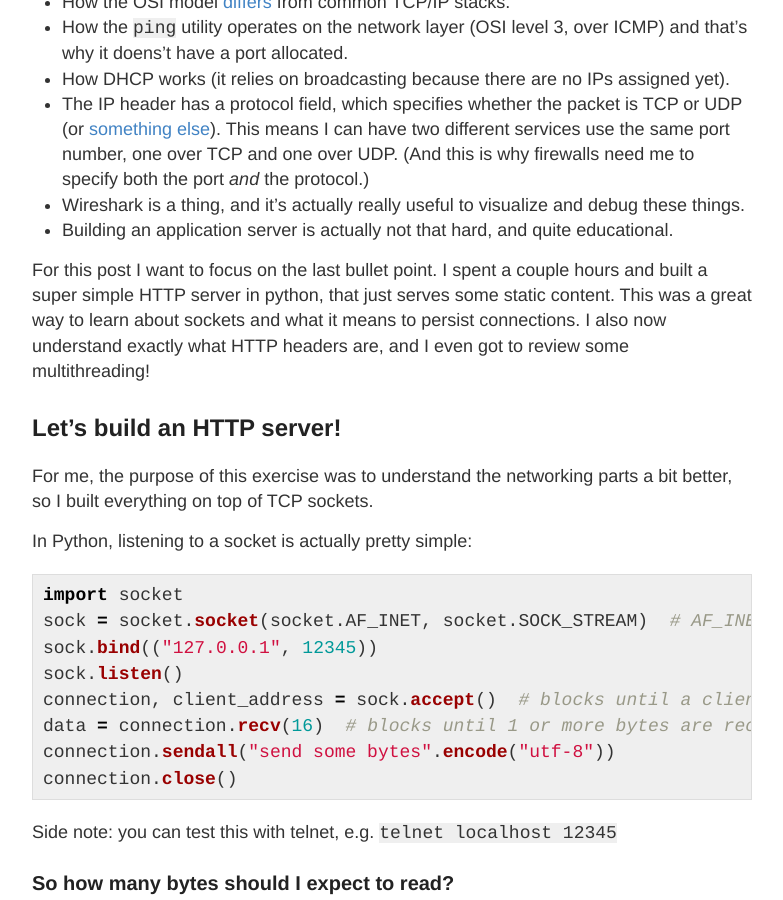
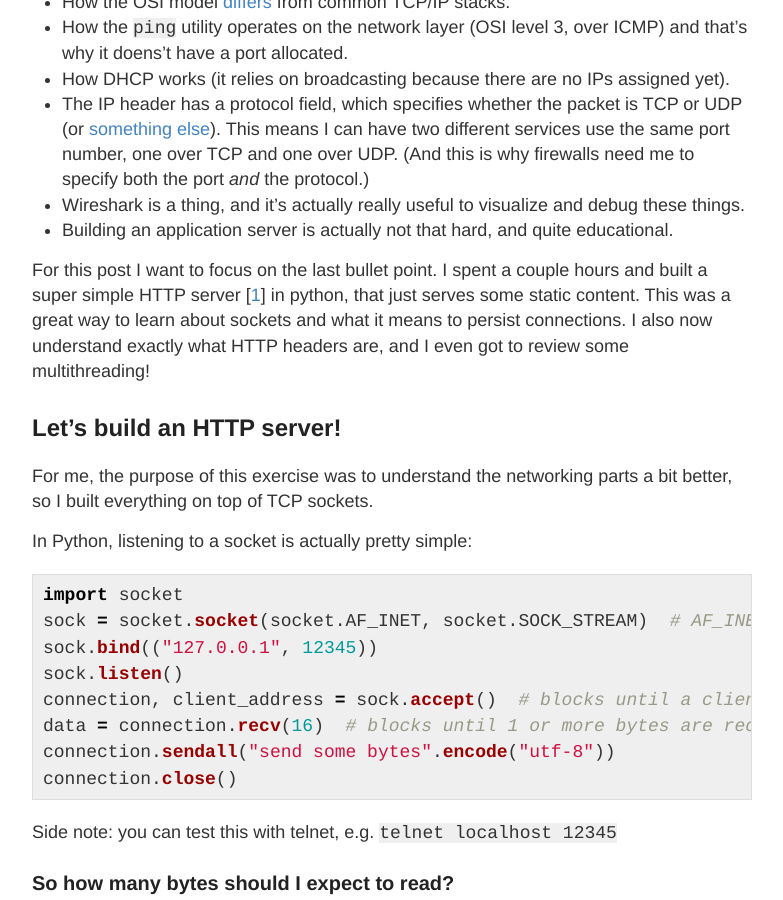
Before and after one commit to gbrova/gbrova, a Jekyll site: the page built from _posts/2020-09-20-networking-and-http-servers.markdown, in a window 1280 px wide and 900 px high, scrolled down 508 px. Shown: the whole window, without its empty margins (248-1031 px from the left). Built offline with Jekyll 4.4.1, drawn with Linux system fonts in a browser that asks for light colours; part of the change alters nothing that is shown; some of the changed text lies outside the part shown.

Commit message:
Add link to more complete HTTP1.1 implementation tutorial

```diff
--- a/_posts/2020-09-20-networking-and-http-servers.markdown
+++ b/_posts/2020-09-20-networking-and-http-servers.markdown
@@ -18,7 +18,10 @@ I came across a post on Hacker News about [how routers work](https://kamila.is/t
 - Wireshark is a thing, and it's actually really useful to visualize and debug these things.
 - Building an application server is actually not that hard, and quite educational.
 
-For this post I want to focus on the last bullet point. I spent a couple hours and built a super simple HTTP server in python, that just serves some static content. This was a great way to learn about sockets and what it means to persist connections. I also now understand exactly what HTTP headers are, and I even got to review some multithreading!
+For this post I want to focus on the last bullet point. I spent a couple hours and built a super simple HTTP server [[^very-simple]] in python, that just serves some static content. This was a great way to learn about sockets and what it means to persist connections. I also now understand exactly what HTTP headers are, and I even got to review some multithreading!
+
+[^very-simple]: What I built here is extremely basic and doesn't come anywhere close to implementing the HTTP 1.1 spec.  This [resource](https://www.jmarshall.com/easy/http/#http1.1c2) does a great job explaining the spec if you want a fuller implementation.
+
 
 ## Let's build an HTTP server!
 
```
